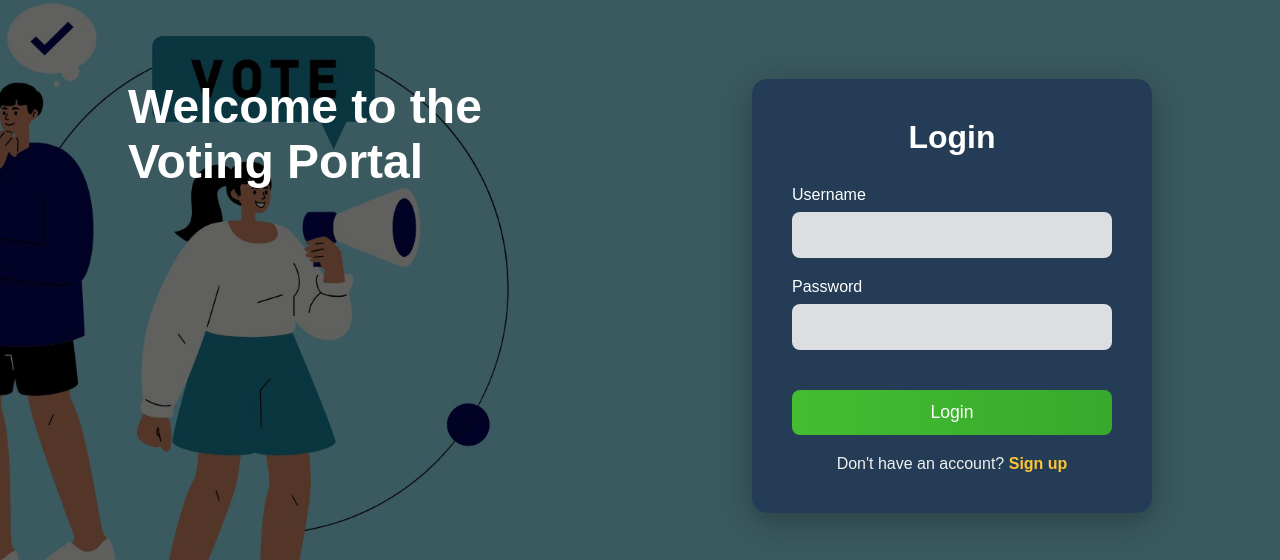
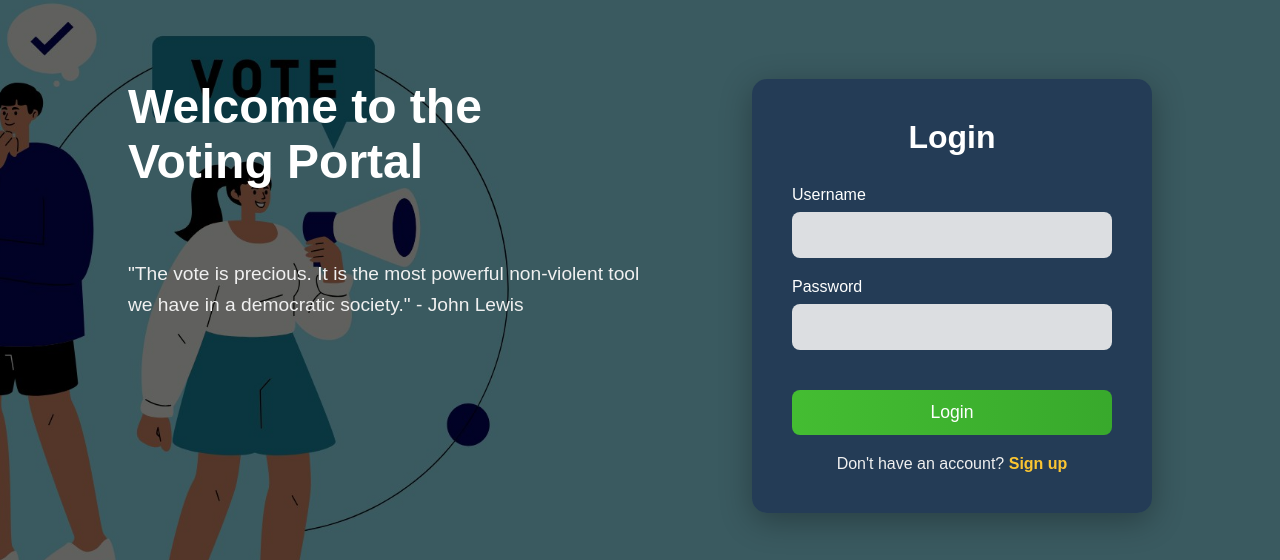
Before and after one commit to JatinNirwann/voting-portal, a PHP site: page / in a window 1280 px wide. Shown: the part 144-704 px from the top of the page. Run offline with PHP 8.4, Linux system fonts and the light colour scheme.

Commit message:
home page foreshadow

```diff
--- a/index.php
+++ b/index.php
@@ -72,6 +72,7 @@ if ($_SERVER["REQUEST_METHOD"] == "POST") {
   <div class="container">
       <div class="welcome-text">
           <h1>Welcome to the Voting Portal</h1>
+          <p>"The vote is precious. It is the most powerful non-violent tool we have in a democratic society." - John Lewis</p>
       </div>
 
       <div class="login-form">
```
